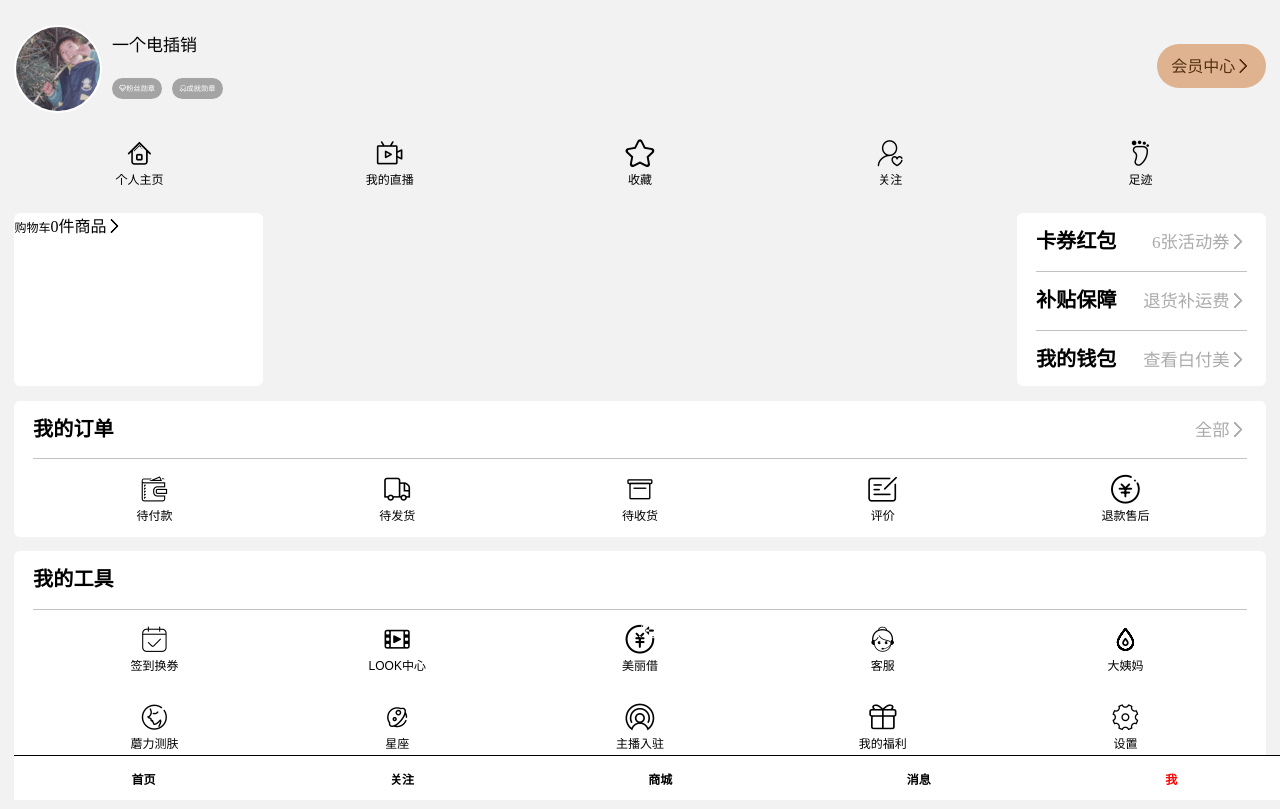
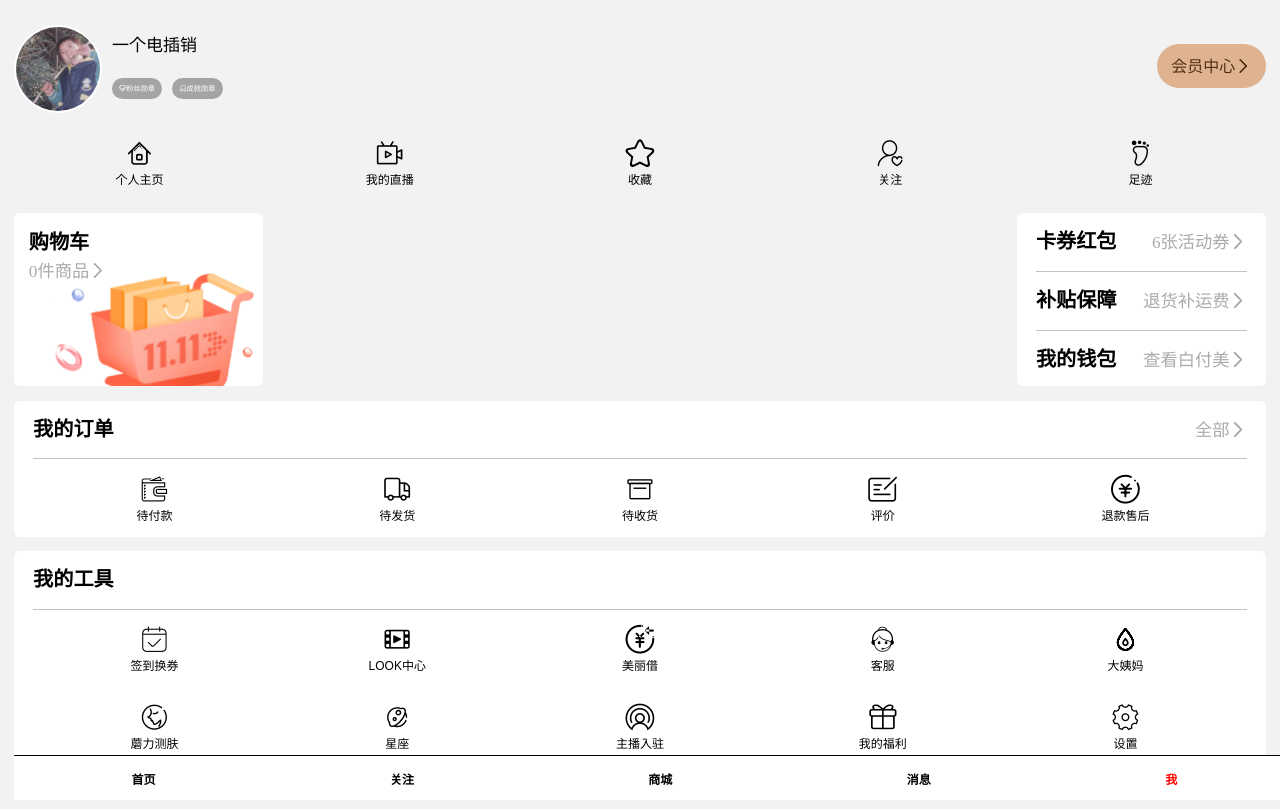
Before and after one commit to Quan-HHH/React-mogu-App, a React app in the folder mogu_frontend/: page /#/my in a window 1280 px wide. Built offline with nearby package versions, Linux system fonts and the light colour scheme; what redux-immutable would draw is missing.

Commit message:
收藏点亮星星

```diff
--- a/mogu_frontend/src/components/goods/Goods.jsx
+++ b/mogu_frontend/src/components/goods/Goods.jsx
@@ -1,9 +1,13 @@
 import React from 'react'
 import LazyLoad from 'react-lazyload'
 import './goods.css'
+import { connect } from 'react-redux';
+import { changeGoodsIsCollect_AC, changeGoodsUnCollect_AC } from '@/pages/shopping/store/actionCreators'
 
 function Goods(props) {
-    const { img, title, stars, price, oriPrice } = props;
+    const { id, img, title, stars, collect, price, oriPrice } = props;
+    const { handleGoodsIsCollect, handleGoodsUnCollect } = props;
+    console.log(collect)
     return (
         <div className="goods-item">
             <div className="good-item-img">
@@ -21,7 +25,15 @@ function Goods(props) {
                     <div className="price">￥{price}</div>
                     <div className="star">
                         {stars}
-                        <span className="icon iconfont"> &#xe647;</span>
+                        <span className="icon iconfont"
+                            dangerouslySetInnerHTML={{__html: collect ? "&#xe605;" :" &#xe647;"}}
+                            style={{color: collect ? "#ff5777" : ""}}
+                            onClick={() => {
+                                collect ?
+                                handleGoodsUnCollect(id):
+                                handleGoodsIsCollect(id)
+                            }}
+                        ></span>
                     </div>
                 </div>
                 <div className="buy-button">立即购买</div>
@@ -30,4 +42,25 @@ function Goods(props) {
     )
 }
 
-export default Goods;
+const mapStateToProps = state => {
+    return {
+
+    }
+}
+
+const mapDispatchToProps = dispatch => {
+    return {
+        // 收藏
+        handleGoodsIsCollect: (id) => {
+            dispatch(changeGoodsIsCollect_AC(id))
+        },
+        // 取消收藏
+        handleGoodsUnCollect: (id) => {
+            dispatch(changeGoodsUnCollect_AC(id))
+        }
+    }
+}
+
+export default
+connect(mapStateToProps, mapDispatchToProps)
+(Goods);
--- a/mogu_frontend/src/components/goods/goods.css
+++ b/mogu_frontend/src/components/goods/goods.css
@@ -5,6 +5,7 @@
   height: 8.346667rem;
   min-width: 4.64rem;
   max-width: 4.64rem;
+  border-radius: 3px;
 }
 .goods-item .good-item-img {
   width: 100%;
--- a/mogu_frontend/src/components/goods/goods.less
+++ b/mogu_frontend/src/components/goods/goods.less
@@ -5,6 +5,7 @@
     height: 8.346667rem;
     min-width: 4.64rem;
     max-width: 4.64rem;
+    border-radius: 3px;
     .good-item-img {
         width: 100%;
         height: 6.213333rem;
--- a/mogu_frontend/src/pages/my/My.jsx
+++ b/mogu_frontend/src/pages/my/My.jsx
@@ -35,8 +35,11 @@ function My() {
             <div className="my-cart-wrap">
                 <div className="my-cart-wrap-box">
                     <div className="my-cart-img">
-                        <span>购物车</span>
-                        <span className="icon iconfont">0件商品&#xe610;</span>
+                        <img src="/cart.jpg" alt="" />
+                        <div>
+                            <span>购物车</span>
+                            <span className="icon iconfont">0件商品&#xe610;</span>
+                        </div>
                     </div>
                 </div>
                 <div className="card-voucher-box">
--- a/mogu_frontend/src/pages/my/my.css
+++ b/mogu_frontend/src/pages/my/my.css
@@ -57,10 +57,31 @@ html body .my .my-cart-wrap .my-cart-wrap-box {
   height: 3.2rem;
   border-radius: 6px;
   background-color: #fff;
+  overflow: hidden;
 }
 html body .my .my-cart-wrap .my-cart-wrap-box .my-cart-img {
+  position: relative;
+}
+html body .my .my-cart-wrap .my-cart-wrap-box .my-cart-img img {
   width: 100%;
-  background: url("../../../public/cart.jpg");
+}
+html body .my .my-cart-wrap .my-cart-wrap-box .my-cart-img div {
+  padding: 0.266667rem;
+  position: absolute;
+  top: 0;
+}
+html body .my .my-cart-wrap .my-cart-wrap-box .my-cart-img div span {
+  display: block;
+  height: 0.533333rem;
+  line-height: 0.533333rem;
+}
+html body .my .my-cart-wrap .my-cart-wrap-box .my-cart-img div span:nth-child(1) {
+  font-size: 0.373333rem;
+  font-weight: bolder;
+}
+html body .my .my-cart-wrap .my-cart-wrap-box .my-cart-img div span:nth-child(2) {
+  font-size: 0.32rem;
+  color: #ababab;
 }
 html body .my .my-cart-wrap .card-voucher-box {
   box-sizing: border-box;
--- a/mogu_frontend/src/pages/my/my.less
+++ b/mogu_frontend/src/pages/my/my.less
@@ -55,14 +55,30 @@ html {
                     height: 3.2rem;
                     border-radius: 6px;
                     background-color: #fff;
+                    overflow: hidden;
                     .my-cart-img {
-                        width: 100%;
-                        background: url("../../../public/cart.jpg");
-                        // overflow: hidden;
-
-                        // span {
-                        //     position: absolute;
-                        // }
+                        position: relative;
+                        img {
+                            width: 100%;
+                        }
+                        div {
+                            padding: 0.266667rem;
+                            position: absolute;
+                            top: 0;
+                            span {
+                                display: block;
+                                height: 0.533333rem;
+                                line-height: 0.533333rem;
+                            }
+                            span:nth-child(1) {
+                                font-size: 0.373333rem;
+                                font-weight: bolder;
+                            }
+                            span:nth-child(2) {
+                                font-size: 0.32rem;
+                                color: #ababab;
+                            }
+                        }
                     }
                 }
                 .card-voucher-box {
--- a/mogu_frontend/src/pages/shopping/Shopping.jsx
+++ b/mogu_frontend/src/pages/shopping/Shopping.jsx
@@ -39,9 +39,9 @@ function Shopping(props) {
             </div>
             <div className="mod-goods-list">
                 {
-                    shoppingCommodityDataList.map((item, i) => {
+                    shoppingCommodityDataList.map(item => {
                         return (
-                            <Goods key={item.id} img={item.img} title={item.title} stars={item.stars} price={item.price} oriPrice={item.oriPrice} />
+                            <Goods key={item.id} id={item.id} img={item.img} title={item.title} stars={item.stars} price={item.price} oriPrice={item.oriPrice} collect={item.collect} />
                         )
                     })
                 }
--- a/mogu_frontend/src/pages/shopping/store/actionCreators.js
+++ b/mogu_frontend/src/pages/shopping/store/actionCreators.js
@@ -2,6 +2,8 @@ import * as actionTypes from './constants'
 // import { getShoppingDataRequest } from '../../../api/request'
 import { getShoppingDataRequest } from '@/api/request'
 import { fromJS } from 'immutable'
+
+
 
 export const changeShoppingTopList_AC = payload => ({
     type: actionTypes.CHANGE_SHOPPING_DATA,
@@ -27,6 +29,21 @@ export const changeShoppingCommodityList_AC = payload => ({
     })
 })
 
+export const changeStarColor_AC = payload => ({
+    type: actionTypes.CHANGE_STAR_COLOR,
+    payload
+})
+
+// export const addCollectItem_AC = payload => ({
+//     type: actionTypes.ADD_COLLECT_ITEM_LIST,
+//     payload
+// })
+
+// export const removeCollectItem_AC = payload => ({
+//     type: actionTypes.REMOVE_COLLECT_ITEM_LIST,
+//     payload
+// })
+
 export const getShoppingDataList_AC = () => {
     return dispatch => {
         getShoppingDataRequest().then(res => {
@@ -42,3 +59,17 @@ export const getShoppingDataList_AC = () => {
     }
 
 }
+
+export const changeGoodsIsCollect_AC = (id) => {
+    return dispatch => {
+        dispatch(changeStarColor_AC(id));
+        // dispatch(addCollectItem_AC())
+    }
+}
+
+export const changeGoodsUnCollect_AC = (id) => {
+    return dispatch => {
+        dispatch(changeStarColor_AC(id));
+        // dispatch(removeCollectItem_AC())
+    }
+}
--- a/mogu_frontend/src/pages/shopping/store/constants.js
+++ b/mogu_frontend/src/pages/shopping/store/constants.js
@@ -1 +1,5 @@
 export const CHANGE_SHOPPING_DATA = 'CHANGE_SHOPPING_DATA'
+export const CHANGE_STAR_COLOR = 'CHANGE_STAR_COLOR'
+// export const CHANGE_STAR_COLOR_TO_WHITE = 'CHANGE_STAR_COLOR_TO_WHITE'
+export const ADD_COLLECT_ITEM_LIST = 'ADD_COLLECT_ITEM_LIST'
+export const REMOVE_COLLECT_ITEM_LIST = 'REMOVE_COLLECT_ITEM_LIST'
--- a/mogu_frontend/src/pages/shopping/store/reducer.js
+++ b/mogu_frontend/src/pages/shopping/store/reducer.js
@@ -4,7 +4,8 @@ import * as actionTypes from './constants'
 const defaultState = fromJS({
     shoppingTopDataList: [],
     shoppingMidDataList: [],
-    shoppingCommodityDataList: []
+    shoppingCommodityDataList: [],
+    collectDataList: []
 })
 
 export default (state = defaultState, action) => {
@@ -13,6 +14,27 @@ export default (state = defaultState, action) => {
             const { listName, data } = action.payload.toJS()
             return state.setIn([listName], fromJS(data))
 
+        case actionTypes.CHANGE_STAR_COLOR:
+            const shoppingCommodityDataNewList = state.toJS().shoppingCommodityDataList.map(item => {
+                if(action.payload === item.id) {
+                    item.collect = !item.collect;
+                    if(item.collect === true) {
+                        item.stars ++
+                    } else {
+                        item.stars --
+                    }
+                }
+                return item;
+            })
+            return state.setIn(['shoppingCommodityDataList'], fromJS(shoppingCommodityDataNewList))
+
+        // case actionTypes.ADD_COLLECT_ITEM_LIST:
+
+        //     return state.setIn(['collectDataList'], )
+
+        // case actionTypes.REMOVE_COLLECT_ITEM_LIST:
+        //     return state.setIn()
+
         default:
             return state;
     }
```
Also changed, not shown: 1 other file (tests, documents, lock files or other folders).
